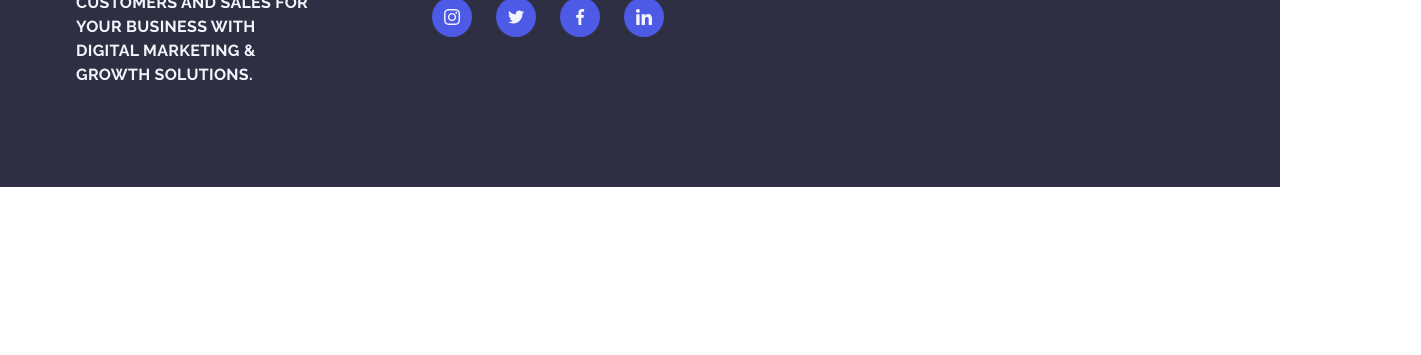
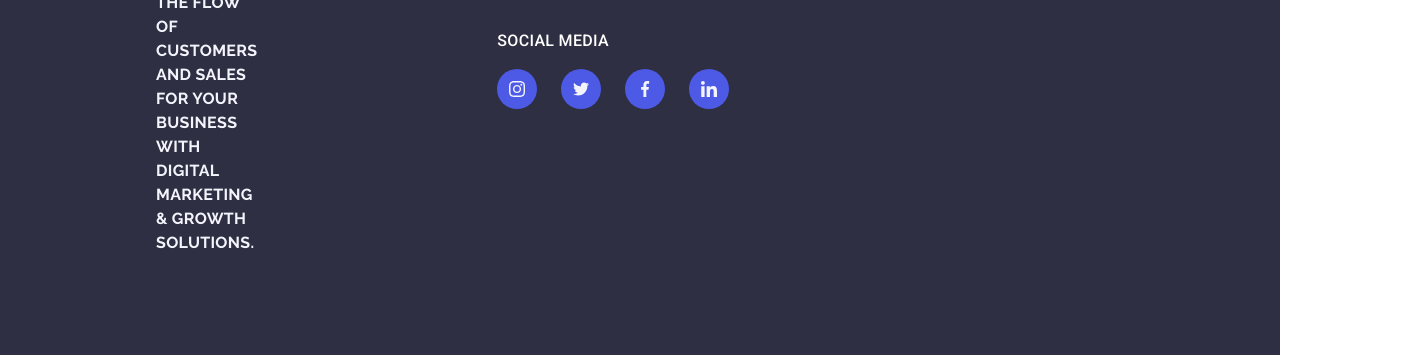
Before and after one commit to Bohrovetska/goit-markup-hw-04, a plain HTML site: page index.html in a window 1280 px wide. Shown: the part 3811-4166 px from the top of the page, 1421 px wide, since content can reach past the window. Before the commit the page ends 3998 px from the top, so only its background shows below. Drawn offline with nearby package versions, Linux system fonts and the light colour scheme.

Commit message:
chanfoot

```diff
--- a/css/styles.css
+++ b/css/styles.css
@@ -433,7 +433,8 @@ margin-bottom: 8px;
 
 .footer-first {padding-top: 100px;
     padding-bottom: 100px;
-
+padding-left: 156px;
+margin-right: 120px;
 
 }
 
@@ -464,18 +465,31 @@ margin-bottom: 8px;
      margin-top: 16px;
      margin-right: 120px;
         }
-    .footer-container {align-items: center;
+    .footer-container{align-items: center;
     display: flex;
 }
     .footer-social { padding-top: 100px;
     padding-right: 692px;
 padding-bottom: 132px;
-padding-right: 540px;
-align-items: center;}
+
+}
 .footer-social-iteam {gap: 24px;
     display: flex;
     align-items: center;
 }
+
+.footer-social-title{
+
+        font-family: Roboto;
+        font-size: 16px;
+        font-weight: 500;
+        line-height: 1.5;
+        letter-spacing: 0.02em;
+        text-align: left;
+color: rgba(255, 255, 255, 1);
+margin-bottom: 16px;
+}
+
 .footer-social-icon {width: 40px;
     height: 40px;}
 .footer-icon-link {width: 100%;
--- a/index.html
+++ b/index.html
@@ -407,7 +407,7 @@
       </section>
     </main>
     <footer id="footer" class="footer">
-      <div class="container footer-container">
+      <div class="footer-container">
         <div class="footer-first">
           <a class="footer-logo" href="./index.html"
             >Web <span class="footer-logo-cloud">Studio</span>
@@ -418,7 +418,7 @@
           </p>
         </div>
         <div class="footer-social">
-          <p class="footer-text-descr">Social media</p>
+          <h3 class="footer-social-title">Social media</h3>
           <ul class="footer-social-iteam">
             <li class="footer-social-icon">
               <a class="footer-icon-link" href="" target="_blank">
```
